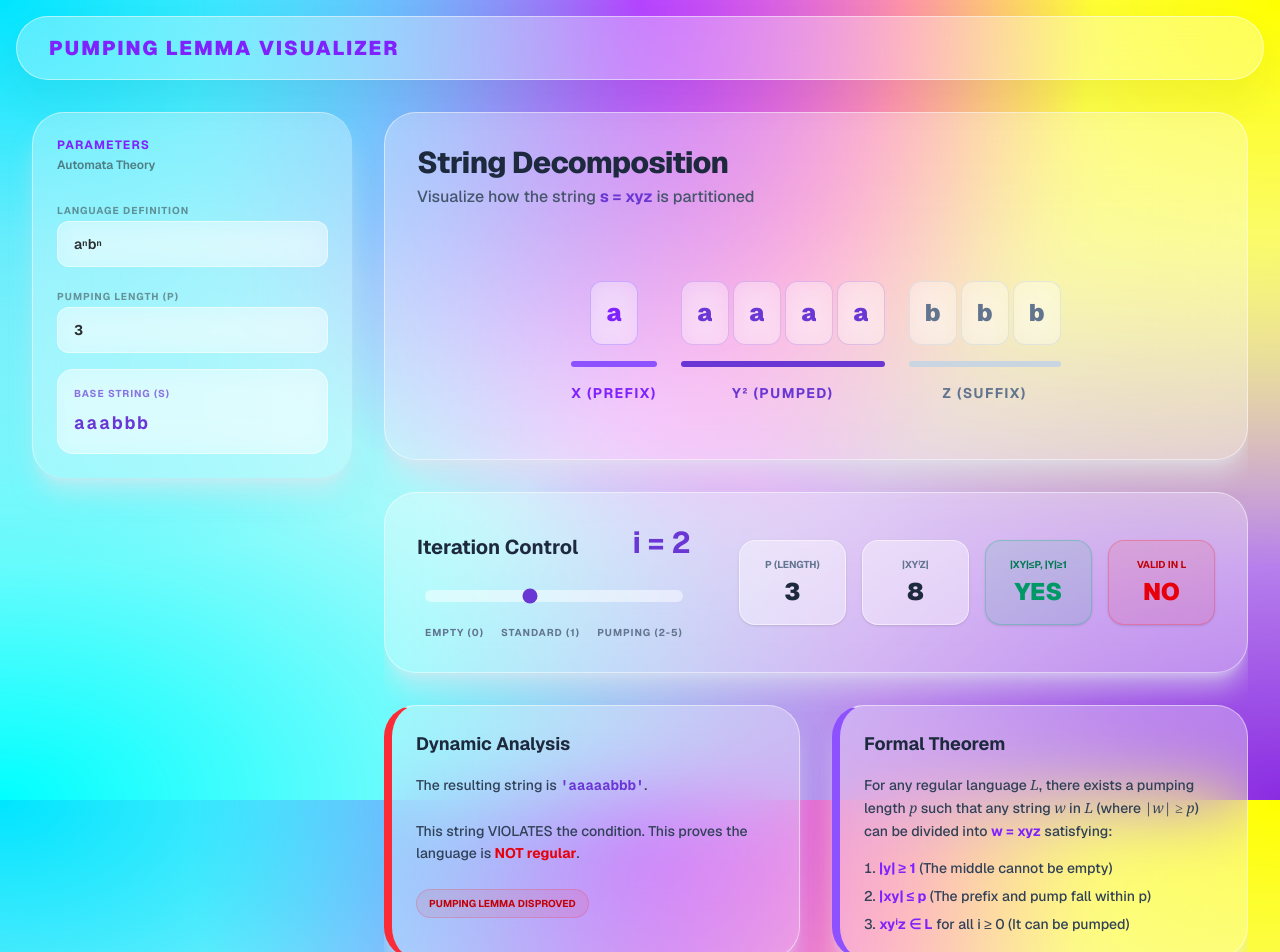
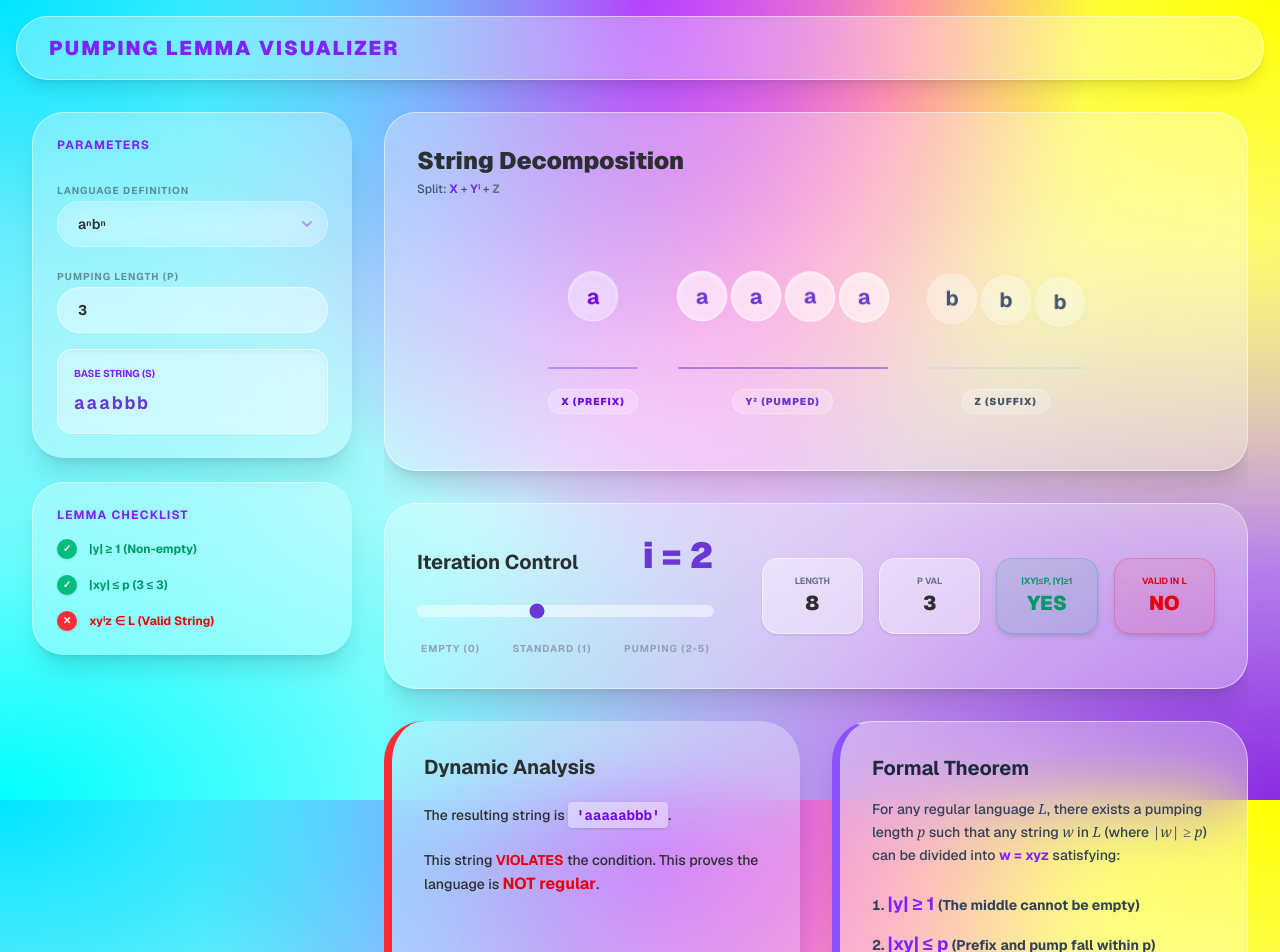
Before and after one commit to Yashmeet-3000/pumping-lemma-visualizer-TAFL, a Next.js app: page / in a window 1280 px wide. Shown: the top 952 px of the page. Built offline with nearby package versions, Linux system fonts and the light colour scheme.

Commit message:
Ui enhancements

```diff
--- a/src/app/page.js
+++ b/src/app/page.js
@@ -2,7 +2,7 @@
 import { useState, useEffect } from "react";
 
 // --- HELPERS & CONSTANTS ---
-const SUPS = ['⁰', '¹', '²', '³', '⁴', '⁵'];
+const SUPS = ['⁰', '¹', '²', '³', '⁴', '⁵', '⁶', '⁷', '⁸', '⁹'];
 
 const LANGS = {
   anbn: {
@@ -69,13 +69,11 @@ const LANGS = {
 };
 
 export default function Home() {
-  // --- STATE ---
   const [langKey, setLangKey] = useState("anbn");
   const [p, setP] = useState(3);
   const [i, setI] = useState(2);
   const [parts, setParts] = useState({ x: "", y: "", z: "", baseStr: "" });
 
-  // --- LOGIC ---
   useEffect(() => {
     const lang = LANGS[langKey];
     const baseStr = lang.gen(p);
@@ -89,38 +87,43 @@ export default function Home() {
   const isValid = lang.check(pumped);
   const xyValid = x.length + y.length <= p && y.length >= 1;
 
-  // --- Vibrant Node Component ---
-  const NodeGroup = ({ chars, label, theme }) => {
+  // --- Glass Bubble Node Component with Staggered Bounce ---
+  const NodeGroup = ({ chars, label, theme, delayStart = 0 }) => {
     const themes = {
-      violet: { border: "border-violet-400/50", text: "text-violet-600", bg: "bg-white/25", line: "bg-violet-500" },
-      primary: { border: "border-[#6a37d4]/20", text: "text-[#6a37d4]", bg: "bg-white/25 shadow-[#6a37d4]/30", line: "bg-[#6a37d4]" },
-      slate: { border: "border-slate-300/50", text: "text-slate-500", bg: "bg-white/25", line: "bg-slate-300" }
+      violet: { border: "border-white/40", text: "text-violet-700", bg: "bg-white/20 shadow-[inset_0_2px_4px_rgba(255,255,255,0.4)]", line: "bg-violet-500/50" },
+      primary: { border: "border-white/60", text: "text-[#6a37d4]", bg: "bg-white/40 shadow-[inset_0_2px_6px_rgba(255,255,255,0.6)]", line: "bg-[#6a37d4]/50" },
+      slate: { border: "border-white/30", text: "text-slate-600", bg: "bg-white/10 shadow-[inset_0_2px_4px_rgba(255,255,255,0.2)]", line: "bg-slate-300/50" }
     };
     const t = themes[theme] || themes.slate;
 
     return (
-      <div className="flex flex-col items-center gap-4">
-        <div className="flex gap-1 min-h-[64px]">
+      <div className="flex flex-col items-center gap-5">
+        <div className="flex gap-1.5 min-h-[70px] items-center">
           {chars.length === 0 ? (
-             <div className={`shrink-0 w-12 h-16 rounded-xl border border-dashed flex items-center justify-center text-xs opacity-50 ${t.border} ${t.text}`}>∅</div>
+             <div className="shrink-0 w-12 h-12 rounded-full border border-dashed border-white/40 flex items-center justify-center text-xs opacity-50">∅</div>
           ) : (
             chars.map((char, idx) => (
-              <div key={`${char}-${idx}`} className={`shrink-0 w-12 h-16 rounded-xl border flex items-center justify-center text-2xl font-black backdrop-blur-md ${t.border} ${t.text} ${t.bg}`}>
+              <div
+                key={`${char}-${idx}`}
+                style={{ animationDelay: `${(delayStart + idx) * 0.08}s` }}
+                className={`shrink-0 w-12 h-12 rounded-full border flex items-center justify-center text-xl font-bold backdrop-blur-sm animate-energetic-bounce ${t.border} ${t.text} ${t.bg}`}
+              >
                 {char}
               </div>
             ))
           )}
         </div>
-        <div className={`h-1.5 w-full rounded-full ${t.line}`}></div>
-        <span className={`text-sm font-bold uppercase tracking-widest whitespace-nowrap ${t.text}`}>{label}</span>
+        <div className="w-full h-[2px] relative flex justify-center">
+            <div className={`h-full w-full rounded-full ${t.line}`}></div>
+        </div>
+        <span className={`text-[10px] font-black uppercase tracking-widest whitespace-nowrap px-3 py-1 bg-white/20 rounded-full border border-white/30 ${t.text}`}>{label}</span>
       </div>
     );
   };
 
-  // --- RENDER ---
   return (
     <div
-      className="min-h-screen text-[#2c2f31] font-sans antialiased overflow-x-hidden selection:bg-[#6a37d4]/20"
+      className="min-h-screen text-[#2c2f31] font-sans antialiased overflow-x-hidden"
       style={{
         backgroundImage: `radial-gradient(at 0% 0%, #00e5ff 0px, transparent 50%),
                           radial-gradient(at 50% 0%, #ff00ff 0px, transparent 50%),
@@ -131,170 +134,157 @@ export default function Home() {
         backgroundAttachment: "fixed"
       }}
     >
+      <style>{`
+        @keyframes energeticBounce {
+          0%, 100% { transform: translateY(0) scale(1); }
+          50% { transform: translateY(-16px) scale(1.05); }
+        }
+        .animate-energetic-bounce { animation: energeticBounce 2.2s ease-in-out infinite; }
+      `}</style>
 
-      {/* Decorative Blur Orbs */}
-      <div className="fixed top-1/4 -left-20 w-96 h-96 bg-cyan-400/20 rounded-full blur-3xl -z-10 pointer-events-none"></div>
-      <div className="fixed bottom-1/4 -right-20 w-96 h-96 bg-magenta-400/20 rounded-full blur-3xl -z-10 pointer-events-none"></div>
-
-      {/* NAVBAR */}
-      <nav className="fixed top-0 left-0 right-0 z-50 flex justify-between items-center px-8 h-16 bg-white/30 backdrop-blur-xl rounded-full mt-4 mx-4 border border-white/50 shadow-[0px_20px_40px_rgba(44,47,49,0.06)]">
-        <div className="flex items-center gap-4">
+      <nav className="fixed top-0 left-0 right-0 z-50 flex justify-between items-center px-8 h-16 bg-white/30 backdrop-blur-xl rounded-full mt-4 mx-4 border border-white/50 shadow-lg">
         <span className="text-xl font-black text-violet-600 tracking-widest uppercase">PUMPING LEMMA VISUALIZER</span>
-        </div>
       </nav>
 
-      {/* MAIN LAYOUT */}
       <main className="pt-28 px-4 md:px-8 pb-8 flex flex-col md:flex-row gap-8 min-h-screen max-w-[1600px] mx-auto">
-
-        {/* SIDEBAR */}
         <aside className="w-full md:w-80 flex flex-col gap-6 shrink-0">
-          <div className="bg-white/30 backdrop-blur-2xl rounded-[2rem] border-l border-t border-white/50 shadow-xl shadow-slate-200/50 p-6 flex flex-col gap-6">
-            <div>
-              <h2 className="uppercase text-xs tracking-widest text-violet-600 font-bold mb-1">Parameters</h2>
-              <p className="text-[#2c2f31]/60 text-xs font-semibold">Automata Theory</p>
-            </div>
-
+          {/* PARAMETERS PANEL */}
+          <div className="bg-white/30 backdrop-blur-2xl rounded-[2rem] border-l border-t border-white/50 shadow-xl p-6 flex flex-col gap-6">
+            <h2 className="uppercase text-xs tracking-widest text-violet-600 font-bold">Parameters</h2>
             <div className="space-y-4">
               <div className="space-y-2">
-                <label className="text-[10px] uppercase tracking-widest font-bold text-[#2c2f31]/50">Language Definition</label>
+                <label className="text-[10px] uppercase tracking-widest font-bold opacity-50">Language Definition</label>
                 <div className="relative">
                   <select
                     value={langKey}
-                    onChange={(e) => { setLangKey(e.target.value); setI(2); }}
-                    className="w-full bg-white/40 backdrop-blur-md border border-white/50 rounded-xl px-4 py-3 text-sm font-semibold focus:ring-2 focus:ring-[#6a37d4] appearance-none outline-none cursor-pointer"
+                    onChange={(e) => setLangKey(e.target.value)}
+                    className="w-full bg-white/10 backdrop-blur-md border border-white/30 rounded-full px-5 py-3 text-sm font-semibold outline-none focus:ring-2 focus:ring-violet-400 appearance-none transition-all cursor-pointer"
                   >
-                    {Object.entries(LANGS).map(([key, val]) => (
-                      <option key={key} value={key}>{val.label}</option>
-                    ))}
+                    {Object.entries(LANGS).map(([key, val]) => <option key={key} value={key} className="bg-white text-slate-800">{val.label}</option>)}
                   </select>
-                </div>
-              </div>
-
-              <div className="space-y-2">
-                <label className="text-[10px] uppercase tracking-widest font-bold text-[#2c2f31]/50">Pumping Length (p)</label>
-                <input
-                  type="number"
-                  value={p}
-                  onChange={(e) => setP(Math.max(1, parseInt(e.target.value) || 1))}
-                  className="w-full bg-white/40 backdrop-blur-md border border-white/50 rounded-xl px-4 py-3 text-sm font-bold focus:ring-2 focus:ring-[#6a37d4] outline-none"
-                />
-              </div>
-
-              <div className="p-4 bg-white/40 backdrop-blur-md border border-white/50 rounded-2xl">
-                <label className="text-[10px] uppercase tracking-widest font-bold text-[#6a37d4]/70 block mb-2">Base String (s)</label>
-                <div className="text-lg font-bold tracking-widest text-[#6a37d4] break-all font-mono">
-                  {baseStr}
+                  <div className="absolute right-4 top-1/2 -translate-y-1/2 pointer-events-none opacity-40 text-violet-600">
+                    <svg width="10" height="6" viewBox="0 0 10 6" fill="none"><path d="M1 1L5 5L9 1" stroke="currentColor" strokeWidth="2" strokeLinecap="round" strokeLinejoin="round"/></svg>
                   </div>
                 </div>
               </div>
+              <div className="space-y-2">
+                <label className="text-[10px] uppercase tracking-widest font-bold opacity-50">Pumping Length (p)</label>
+                <input type="number" value={p} onChange={(e) => setP(Math.max(1, parseInt(e.target.value) || 1))} className="w-full bg-white/40 border border-white/50 rounded-full px-5 py-3 text-sm font-bold outline-none" />
               </div>
-        </aside>
-
-        {/* WORKSPACE */}
-        <section className="flex-1 flex flex-col gap-8 overflow-hidden">
-
-          {/* VISUALIZATION STAGE */}
-          <div className="bg-white/30 backdrop-blur-2xl border border-white/50 rounded-[2rem] p-8 shadow-xl shadow-slate-200/50 relative overflow-hidden">
-            <div className="flex justify-between items-start mb-6 relative z-10">
-              <div>
-                <h1 className="text-3xl font-extrabold tracking-tight mb-1 text-slate-800">String Decomposition</h1>
-                <p className="text-slate-600 font-medium">Visualize how the string <span className="font-bold text-[#6a37d4]">s = xyz</span> is partitioned</p>
-              </div>
-            </div>
-
-            {/* The Layout Fix: Overflow wrapper with inner w-max container */}
-            <div className="w-full overflow-x-auto py-12 pb-6 relative z-10">
-              <div className="flex items-end gap-6 mx-auto w-max px-4">
-                <NodeGroup chars={x.split('')} label="x (prefix)" theme="violet" />
-                <NodeGroup chars={y.repeat(i).split('')} label={`y${SUPS[i] || i} (pumped)`} theme="primary" />
-                <NodeGroup chars={z.split('')} label="z (suffix)" theme="slate" />
+              <div className="p-4 bg-white/40 border border-white/50 rounded-2xl shadow-inner">
+                <label className="text-[10px] uppercase font-bold text-violet-600 block mb-2">Base String (s)</label>
+                <div className="text-lg font-bold tracking-widest break-all font-mono text-[#6a37d4]">{baseStr}</div>
               </div>
             </div>
           </div>
 
-          {/* CONTROLS & STATS */}
-          <div className="bg-white/30 backdrop-blur-2xl border border-white/50 rounded-[2rem] p-8 shadow-xl shadow-slate-200/50">
+          {/* CHECKLIST PANEL */}
+          <div className="bg-white/30 backdrop-blur-2xl rounded-[2rem] border-l border-t border-white/50 shadow-xl p-6">
+             <h2 className="uppercase text-xs tracking-widest text-violet-600 font-bold mb-4">Lemma Checklist</h2>
+             <ul className="space-y-4">
+                <li className="flex items-center gap-3 text-xs font-bold text-emerald-600">
+                    <span className="w-5 h-5 flex items-center justify-center bg-emerald-500 text-white rounded-full text-[10px] shadow-sm">✓</span>
+                    |y| ≥ 1 (Non-empty)
+                </li>
+                <li className={`flex items-center gap-3 text-xs font-bold transition-colors duration-300 ${xyValid ? 'text-emerald-600' : 'text-red-600'}`}>
+                    <span className={`w-5 h-5 flex items-center justify-center rounded-full text-[10px] text-white shadow-sm transition-colors ${xyValid ? 'bg-emerald-500' : 'bg-red-500'}`}>
+                        {xyValid ? '✓' : '✕'}
+                    </span>
+                    |xy| ≤ p ({x.length + y.length} ≤ {p})
+                </li>
+                <li className={`flex items-center gap-3 text-xs font-bold transition-all duration-500 ${isValid ? 'text-emerald-600' : 'text-red-600'}`}>
+                    <div className="relative w-5 h-5 transition-all duration-500" style={{ transform: isValid ? 'rotateY(0deg)' : 'rotateY(180deg)', transformStyle: 'preserve-3d' }}>
+                        <span className="absolute inset-0 flex items-center justify-center bg-emerald-500 text-white rounded-full text-[10px] shadow-sm" style={{ backfaceVisibility: 'hidden' }}>✓</span>
+                        <span className="absolute inset-0 flex items-center justify-center bg-red-500 text-white rounded-full text-[10px] shadow-sm" style={{ backfaceVisibility: 'hidden', transform: 'rotateY(180deg)' }}>✕</span>
+                    </div>
+                    xyⁱz ∈ L (Valid String)
+                </li>
+             </ul>
+          </div>
+        </aside>
+
+        <section className="flex-1 flex flex-col gap-8 overflow-hidden">
+          {/* VISUALIZER STAGE */}
+          <div className="bg-white/30 backdrop-blur-2xl border border-white/50 rounded-[2rem] p-8 shadow-xl relative overflow-hidden">
+            <h1 className="text-2xl font-black mb-1">String Decomposition</h1>
+            <p className="text-xs font-medium text-slate-600 mb-8">Split: <span className="text-violet-600 font-bold uppercase">x</span> + <span className="text-[#6a37d4] font-bold uppercase">yⁱ</span> + <span className="text-slate-500 font-bold uppercase">z</span></p>
+
+            <div className="w-full overflow-x-auto py-12 pb-6 [&::-webkit-scrollbar]:h-2.5 [&::-webkit-scrollbar-track]:bg-white/20 [&::-webkit-scrollbar-track]:rounded-full [&::-webkit-scrollbar-thumb]:bg-violet-400 [&::-webkit-scrollbar-thumb]:rounded-full">
+              <div className="flex items-end gap-10 mx-auto w-max px-8">
+                <NodeGroup chars={x.split('')} label="X (PREFIX)" theme="violet" />
+                <NodeGroup chars={y.repeat(i).split('')} label={`Y${SUPS[i] || i} (PUMPED)`} theme="primary" delayStart={x.length} />
+                <NodeGroup chars={z.split('')} label="Z (SUFFIX)" theme="slate" delayStart={x.length + y.length * i} />
+              </div>
+            </div>
+          </div>
+
+          {/* CONTROLS */}
+          <div className="bg-white/30 backdrop-blur-2xl border border-white/50 rounded-[2rem] p-8 shadow-xl">
              <div className="flex flex-col xl:flex-row gap-12 items-center">
-
                 <div className="flex-1 w-full space-y-6">
                    <div className="flex justify-between items-end">
-                  <h3 className="font-bold text-xl text-slate-800">Iteration Control</h3>
-                  <div className="text-[#6a37d4] font-bold text-3xl">i = {i}</div>
+                      <h3 className="font-bold text-xl">Iteration Control</h3>
+                      <div className="text-[#6a37d4] font-black text-4xl">i = {i}</div>
                    </div>
-                <div className="px-2 relative">
-                  <input
-                    type="range" min="0" max="5" value={i}
-                    onChange={(e) => setI(parseInt(e.target.value))}
-                    className="w-full h-3 bg-white/50 rounded-full appearance-none cursor-pointer accent-[#6a37d4]"
-                  />
-                  <div className="flex justify-between mt-4 text-[10px] text-slate-500 font-bold uppercase tracking-widest">
+                   <input type="range" min="0" max="5" value={i} onChange={(e) => setI(parseInt(e.target.value))} className="w-full h-3 bg-white/50 rounded-full appearance-none cursor-pointer accent-[#6a37d4]" />
+                   <div className="flex justify-between text-[10px] font-bold text-slate-400 uppercase tracking-widest px-1">
                       <span>Empty (0)</span>
                       <span>Standard (1)</span>
                       <span>Pumping (2-5)</span>
                    </div>
                 </div>
+                <div className="grid grid-cols-2 lg:grid-cols-4 gap-4 w-full xl:w-auto font-bold text-center">
+                   <div className="px-6 py-4 bg-white/40 border border-white/50 rounded-2xl shadow-sm"><div className="text-[9px] text-slate-500 uppercase">Length</div><div className="text-xl font-black">{pumped.length}</div></div>
+                   <div className="px-6 py-4 bg-white/40 border border-white/50 rounded-2xl shadow-sm"><div className="text-[9px] text-slate-500 uppercase">P Val</div><div className="text-xl font-black">{p}</div></div>
+                   <div className={`px-6 py-4 border rounded-2xl shadow-md ${xyValid ? 'bg-emerald-500/10 border-emerald-500/30 text-emerald-600' : 'bg-red-500/10 border-red-500/30 text-red-600'}`}>
+                      <div className="text-[9px] uppercase">|xy|≤p, |y|≥1</div>
+                      <div className="text-xl font-black">{xyValid ? 'YES' : 'NO'}</div>
                    </div>
-
-              <div className="grid grid-cols-2 lg:grid-cols-4 gap-4 w-full xl:w-auto">
-                <div className="px-6 py-4 bg-white/40 border border-white/50 rounded-2xl text-center shadow-sm">
-                  <div className="text-[10px] font-bold text-slate-500 uppercase mb-1">P (Length)</div>
-                  <div className="text-2xl font-black text-slate-800">{p}</div>
+                   <div className={`px-6 py-4 border rounded-2xl shadow-md ${isValid ? 'bg-emerald-500/10 border-emerald-500/30 text-emerald-600' : 'bg-red-500/10 border-red-500/30 text-red-600'}`}>
+                      <div className="text-[9px] uppercase">Valid in L</div>
+                      <div className="text-xl font-black">{isValid ? 'YES' : 'NO'}</div>
                    </div>
-                <div className="px-6 py-4 bg-white/40 border border-white/50 rounded-2xl text-center shadow-sm">
-                  <div className="text-[10px] font-bold text-slate-500 uppercase mb-1">|xyⁱz|</div>
-                  <div className="text-2xl font-black text-slate-800">{pumped.length}</div>
                 </div>
-                <div className={`px-6 py-4 border rounded-2xl text-center shadow-sm ${xyValid ? 'bg-emerald-500/10 border-emerald-500/30' : 'bg-red-500/10 border-red-500/30'}`}>
-                  <div className={`text-[10px] font-bold uppercase mb-1 ${xyValid ? 'text-emerald-700' : 'text-red-700'}`}>|xy|≤p, |y|≥1</div>
-                  <div className={`text-2xl font-black ${xyValid ? 'text-emerald-600' : 'text-red-600'}`}>{xyValid ? 'YES' : 'NO'}</div>
-                </div>
-                <div className={`px-6 py-4 border rounded-2xl text-center shadow-sm ${isValid ? 'bg-emerald-500/10 border-emerald-500/30' : 'bg-red-500/10 border-red-500/30'}`}>
-                  <div className={`text-[10px] font-bold uppercase mb-1 ${isValid ? 'text-emerald-700' : 'text-red-700'}`}>Valid in L</div>
-                  <div className={`text-2xl font-black ${isValid ? 'text-emerald-600' : 'text-red-600'}`}>{isValid ? 'YES' : 'NO'}</div>
              </div>
           </div>
 
+          {/* DYNAMIC ANALYSIS & FORMAL THEOREM */}
+          <div className="grid lg:grid-cols-2 gap-8">
+             {/* UPDATED DYNAMIC ANALYSIS DIV (Matches Image) */}
+             <div className={`bg-white/30 backdrop-blur-2xl rounded-[2.5rem] p-8 shadow-xl border-l-8 transition-all duration-500 flex flex-col justify-between ${isValid ? 'border-l-emerald-500' : 'border-l-red-500'}`}>
+                <div>
+                  <h4 className="font-bold text-xl mb-6">Dynamic Analysis</h4>
+                  <div className="space-y-6">
+                    <p className="text-sm font-medium">
+                      The resulting string is <span className="font-mono font-bold text-violet-700 bg-white/40 px-2 py-1 rounded shadow-sm">'{pumped}'</span>.
+                    </p>
+                    <p className="text-sm font-medium leading-relaxed">
+                      {isValid
+                        ? `This string satisfies the condition. The condition for ${lang.label} is currently maintained.`
+                        : <span>This string <span className="font-bold text-red-600">VIOLATES</span> the condition. This proves the language is <span className="font-bold text-red-600 text-base">NOT regular</span>.</span>}
+                    </p>
                   </div>
                 </div>
 
-          {/* BOTTOM PANELS: NOTES & THEORY */}
-          <div className="grid lg:grid-cols-2 gap-8">
-
-            {/* Dynamic Analysis Note */}
-            <div className={`bg-white/30 backdrop-blur-2xl rounded-[2rem] p-6 shadow-xl shadow-slate-200/50 border-l-8 ${isValid ? 'border-l-emerald-500 border-t border-r border-b border-white/50' : 'border-l-red-500 border-t border-r border-b border-white/50'}`}>
-              <div className="flex items-center gap-3 mb-4">
-                <h4 className="font-bold text-lg text-slate-800">Dynamic Analysis</h4>
+                <div className="mt-8">
+                  <div className={`inline-block px-6 py-2 rounded-full text-[10px] font-black uppercase tracking-widest shadow-sm ${isValid ? 'bg-emerald-500/20 text-emerald-700' : 'bg-red-500/20 text-red-700'}`}>
+                    {isValid ? "Condition Maintained" : "Pumping Lemma Disproved"}
                   </div>
-              <p className="text-sm text-slate-700 leading-relaxed font-medium">
-                The resulting string is <span className="font-mono font-bold text-[#6a37d4] break-all">'{pumped}'</span>.
-                <br/><br/>
-                {isValid
-                  ? `This string satisfies the condition: ${lang.condition}. The contradiction has not yet been proven.`
-                  : <span>This string VIOLATES the condition. This proves the language is <strong className="text-red-600">NOT regular</strong>.</span>}
-              </p>
-
-              <div className="mt-6 flex flex-wrap gap-2">
-                <span className={`text-[10px] font-bold uppercase py-1.5 px-3 rounded-full ${i === 1 ? 'bg-blue-500/10 text-blue-700 border border-blue-500/20' : isValid ? 'bg-amber-500/10 text-amber-700 border border-amber-500/20' : 'bg-red-500/10 text-red-700 border border-red-500/20'}`}>
-                   {i === 1 ? "Neutral State (i=1)" : isValid ? `Condition holds for i=${i}` : "Pumping Lemma Disproved"}
-                </span>
                 </div>
              </div>
 
-            {/* Theory Text */}
-            <div className="bg-white/30 backdrop-blur-2xl rounded-[2rem] p-6 border-l-8 border-l-violet-500 border-t border-r border-b border-white/50 shadow-xl shadow-slate-200/50">
-              <div className="flex items-center gap-3 mb-4">
-                <h4 className="font-bold text-lg text-slate-800">Formal Theorem</h4>
-              </div>
+             {/* FORMAL THEOREM BLOCK */}
+             <div className="bg-white/30 backdrop-blur-2xl rounded-[2.5rem] p-8 border-l-8 border-l-violet-500 border-t border-r border-b border-white/50 shadow-xl">
+              <h4 className="font-bold text-xl text-slate-800 mb-4">Formal Theorem</h4>
               <p className="text-sm text-slate-700 leading-relaxed font-medium">
                 For any regular language <span className="italic font-serif">L</span>, there exists a pumping length <span className="italic font-serif">p</span> such that any string <span className="italic font-serif">w</span> in <span className="italic font-serif">L</span> (where <span className="italic font-serif">|w| ≥ p</span>) can be divided into <span className="font-bold text-violet-600">w = xyz</span> satisfying:
               </p>
-              <ol className="list-decimal list-inside text-sm text-slate-700 mt-4 space-y-2 font-medium">
-                <li><strong className="text-violet-600">|y| ≥ 1</strong> (The middle cannot be empty)</li>
-                <li><strong className="text-violet-600">|xy| ≤ p</strong> (The prefix and pump fall within p)</li>
-                <li><strong className="text-violet-600">xyⁱz ∈ L</strong> for all i ≥ 0 (It can be pumped)</li>
+              <ol className="list-decimal list-inside text-sm text-slate-700 mt-6 space-y-3 font-bold">
+                <li><span className="text-violet-600 text-lg">|y| ≥ 1</span> (The middle cannot be empty)</li>
+                <li><span className="text-violet-600 text-lg">|xy| ≤ p</span> (Prefix and pump fall within p)</li>
+                <li><span className="text-violet-600 text-lg">xyⁱz ∈ L</span> for all i ≥ 0 (Can be pumped)</li>
               </ol>
             </div>
-
           </div>
         </section>
       </main>
```
Lines whose indentation alone changed are shown as unchanged.
